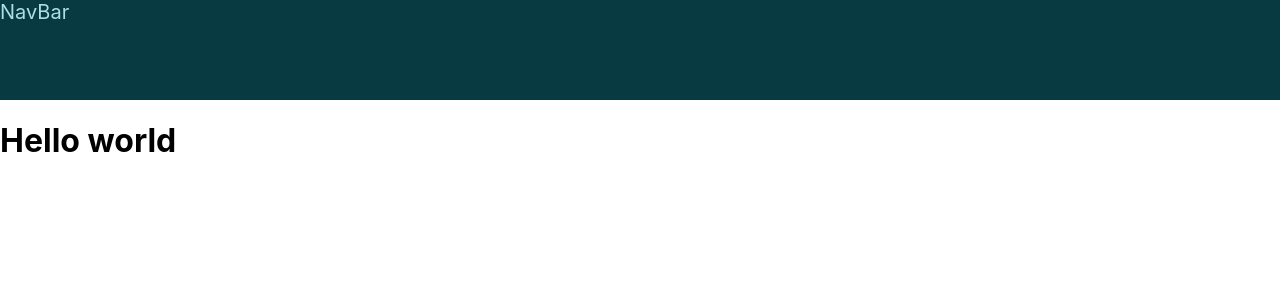
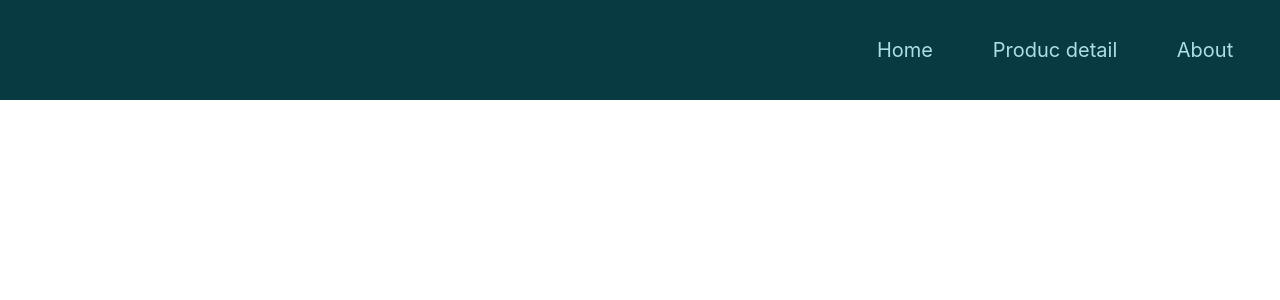
Before and after one commit to jlopezsa/assesment-frontend-store, a React (Create React App) app: page / in a window 1280 px wide. Shown: the top 300 px of the page. Built offline with nearby package versions, Linux system fonts and the light colour scheme.

Commit message:
feat: create horizontal menu

```diff
--- a/package.json
+++ b/package.json
@@ -6,8 +6,8 @@
     "@testing-library/jest-dom": "^5.16.4",
     "@testing-library/react": "^12.1.4",
     "@testing-library/user-event": "^13.5.0",
-    "react": "^18.0.0",
-    "react-dom": "^18.0.0",
+    "react": "18.0.0",
+    "react-dom": "18.0.0",
     "react-router-dom": "^6.3.0",
     "react-scripts": "5.0.0",
     "web-vitals": "^2.1.4"
--- a/src/App.jsx
+++ b/src/App.jsx
@@ -1,3 +1,4 @@
+import { BrowserRouter } from 'react-router-dom';
 import './App.scss';
 import NavBar from './components/NavBar/NavBar';
 import MainRouter from './routes/MainRouter';
@@ -5,9 +6,10 @@ import MainRouter from './routes/MainRouter';
 function App() {
   return (
     <div>
-      <NavBar />
-      <h1>Hello world</h1>
-      <MainRouter />
+      <BrowserRouter>
+        <NavBar />
+        <MainRouter />
+      </BrowserRouter>
     </div>
   );
 }
--- a/src/components/NavBar/NavBar.jsx
+++ b/src/components/NavBar/NavBar.jsx
@@ -1,11 +1,21 @@
+import { NavLink } from 'react-router-dom';
+import {
+  ROUTE_HOME,
+  ROUTE_PRODUCT_DETAIL,
+  ROUTE_ABOUT,
+} from '../../routes/routes';
 import './NavBar.scss';
 
 function NavBar() {
   return (
-    <div>
-      <div className="horizontalBar">
-        NavBar
-      </div>
+    <div className="contNavBar">
+      <nav className="horizontalBar">
+        <ul className="horizontalBar__list">
+          <NavLink className="horizontalBar__list--link" to={ROUTE_HOME}> Home </NavLink>
+          <NavLink className="horizontalBar__list--link" to={ROUTE_PRODUCT_DETAIL}> Produc detail </NavLink>
+          <NavLink className="horizontalBar__list--link" to={ROUTE_ABOUT}> About </NavLink>
+        </ul>
+      </nav>
     </div>
   );
 }
--- a/src/components/NavBar/NavBar.scss
+++ b/src/components/NavBar/NavBar.scss
@@ -1,8 +1,30 @@
 @import '../../App.scss';
 
+.contNavBar {
+  margin: 0px;
+}
+
 .horizontalBar {
+  margin: 0px;
   background-color: $aqua-marine-1;
-  color: $aqua-marine-9;
-  font-size: $headline5-desktop;
   height: 100px;
+  &__list {
+    margin: 0px;
+    font-size: $headline5-desktop;
+    height: 100px;
+    display: flex;
+    justify-content: flex-end;
+    align-items: center;
+    &--link {
+      width: 150px;
+      color: $aqua-marine-9;
+      text-align: center;
+      text-decoration: none;
+    }
+    &--link:hover {
+      background-color: $aqua-marine-9;
+      color: $aqua-marine-1;
+      border-radius: 20px;
+    }
+  }
 }
--- a/src/routes/MainRouter.js
+++ b/src/routes/MainRouter.js
@@ -1,15 +1,14 @@
-import { BrowserRouter, Route, Routes } from 'react-router-dom';
+import { Route, Routes } from 'react-router-dom';
 import HomePage from '../pages/HomePage';
+
 import {
   ROUTE_HOME,
 } from './routes';
 
 function MainRouter() {
-  <BrowserRouter>
-    <Routes>
-      <Route path={ROUTE_HOME} element={<HomePage />} />
-    </Routes>
-  </BrowserRouter>;
+  <Routes>
+    <Route path={ROUTE_HOME} element={<HomePage />} />
+  </Routes>;
 }
 
 export default MainRouter;
```
